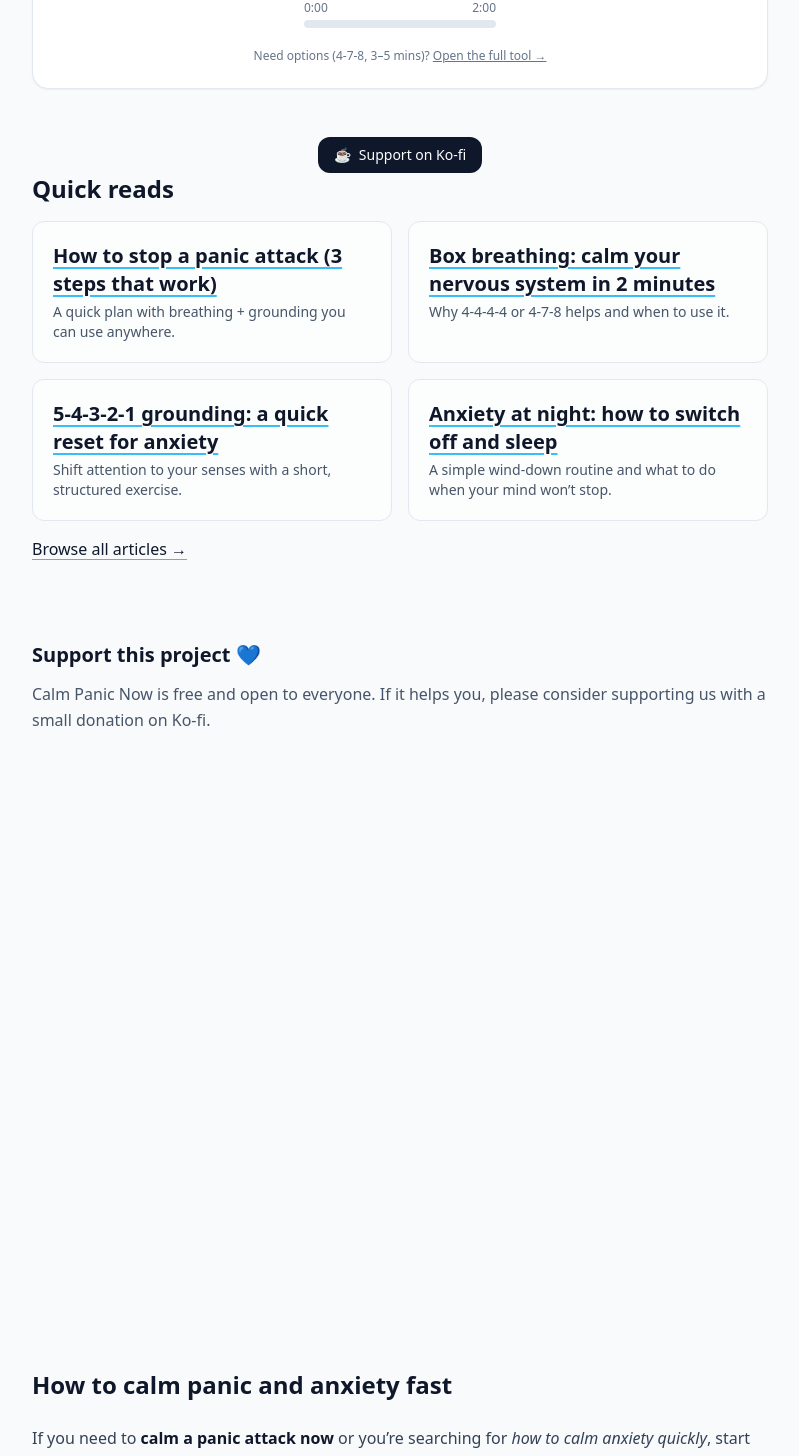
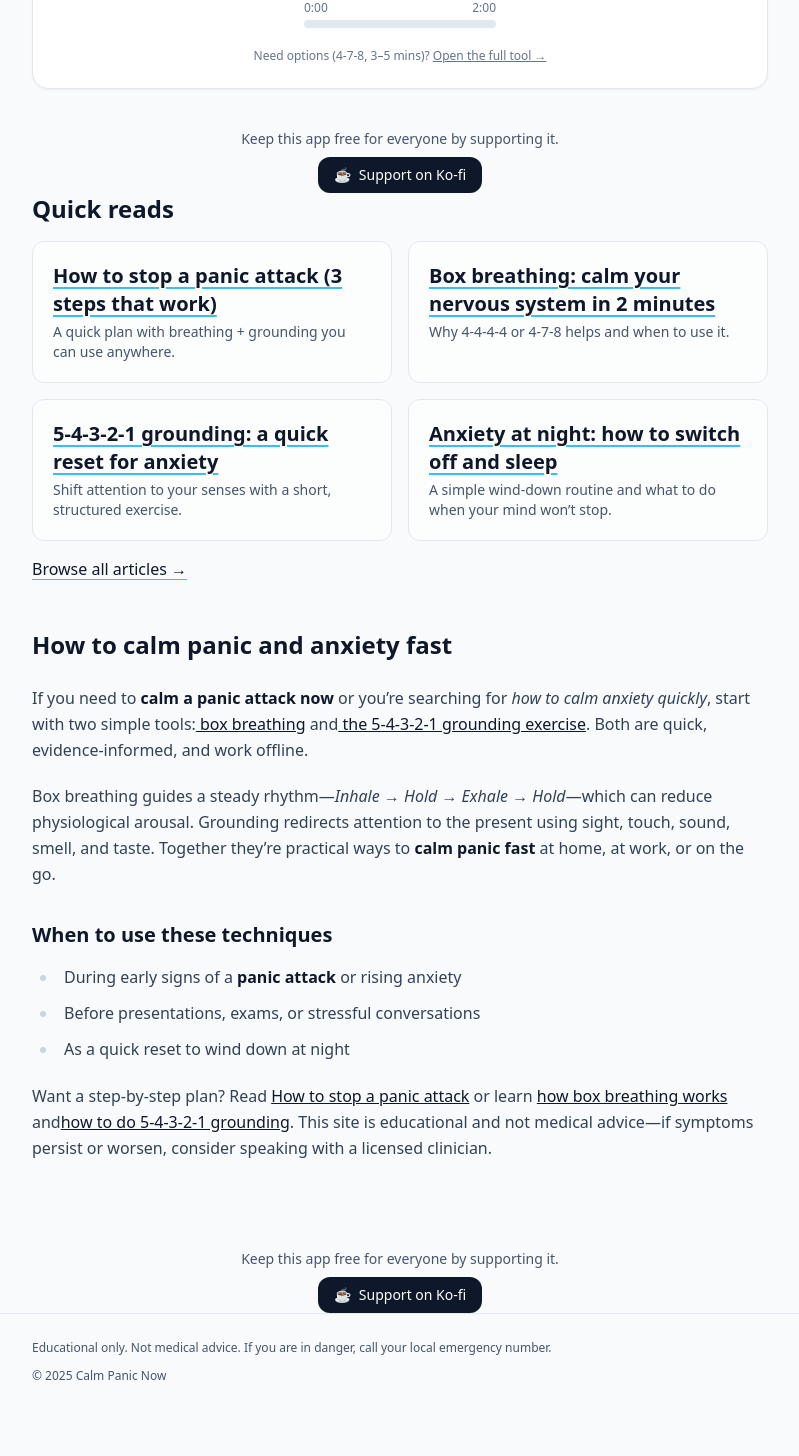
Before and after one commit to JiriTill/calm-panic-now, a Next.js app: page / in a window 1280 px wide. Shown: the part 840-2296 px from the top of the page, without its empty margins (240-1039 px from the left). After the commit the page ends 2249 px from the top, so only its background shows below. Built offline with nearby package versions, Linux system fonts and the light colour scheme.

Commit message:
Update page.tsx

```diff
--- a/src/app/page.tsx
+++ b/src/app/page.tsx
@@ -32,8 +32,13 @@ export default function Home() {
       <HomeToolTabs />
 
       {/* Small Ko-fi button just under the tool card */}
-      <div className="mt-4 flex justify-center">
-        <KoFiSmallButton />
+      <div className="mt-2 text-center">
+        <p className="text-sm text-slate-600 dark:text-slate-300 mb-2">
+          Keep this app free for everyone by supporting it.
+        </p>
+        <div className="flex justify-center">
+          <KoFiSmallButton />
+        </div>
       </div>
 
       {/* Quick reads (same look as Library) */}
@@ -85,16 +90,6 @@ export default function Home() {
         </div>
       </section>
 
-      {/* Support section with clean Ko-fi embed (no extra page background) */}
-      <div className="mt-8">
-        <h2 className="text-xl font-semibold mb-3">Support this project 💙</h2>
-        <p className="muted mb-4">
-          Calm Panic Now is free and open to everyone. If it helps you, please consider
-          supporting us with a small donation on Ko-fi.
-        </p>
-        <KoFiIframe />
-      </div>
-
       {/* SEO section */}
       <section className="pb-20 prose prose-slate dark:prose-invert max-w-none">
         <h2>How to calm panic and anxiety fast</h2>
@@ -125,6 +120,15 @@ export default function Home() {
           speaking with a licensed clinician.
         </p>
       </section>
+
+      <div className="mt-2 text-center">
+        <p className="text-sm text-slate-600 dark:text-slate-300 mb-2">
+          Keep this app free for everyone by supporting it.
+        </p>
+        <div className="flex justify-center">
+          <KoFiSmallButton />
+        </div>
+      </div>
     </div>
   );
 }
```
